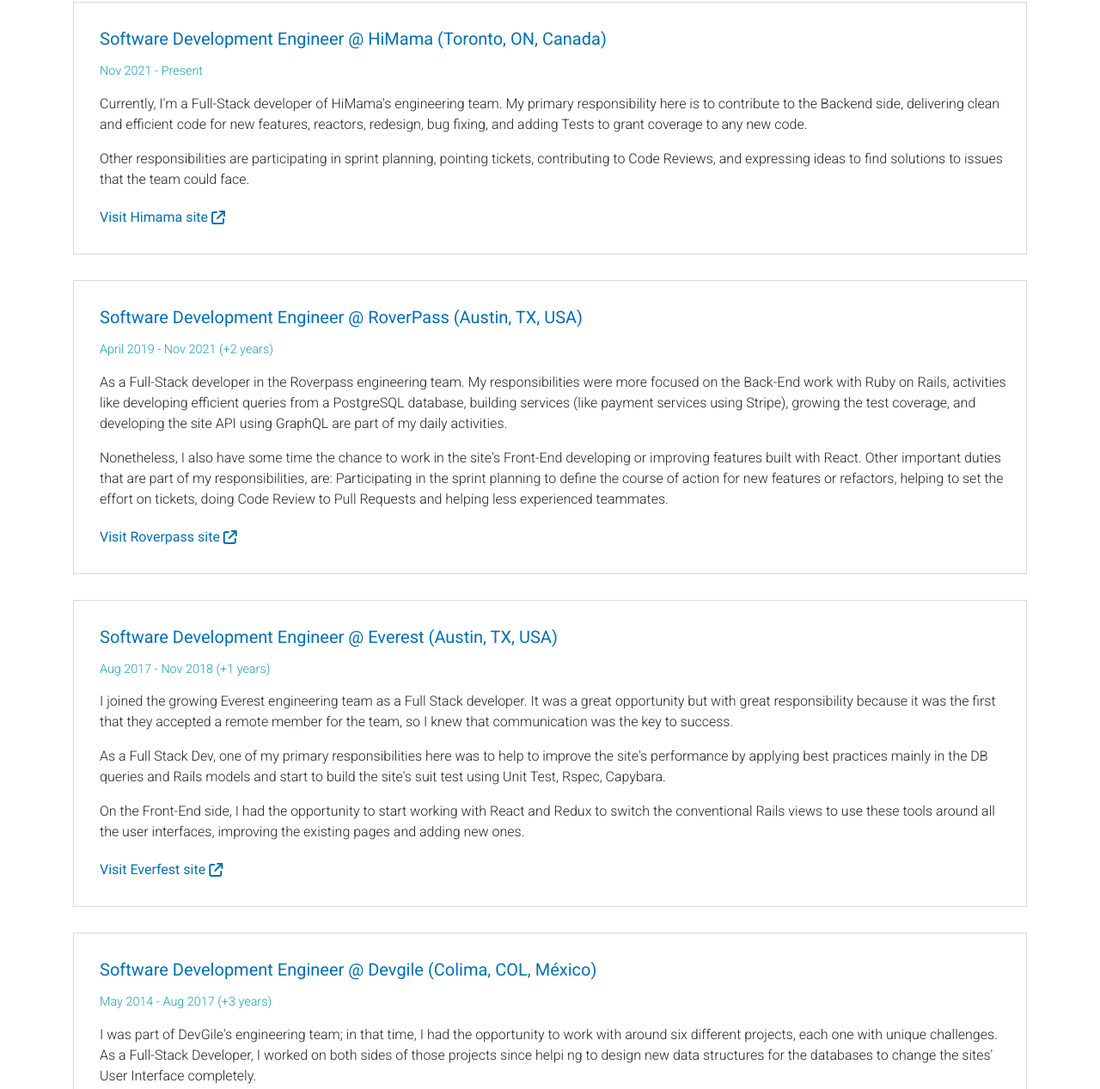
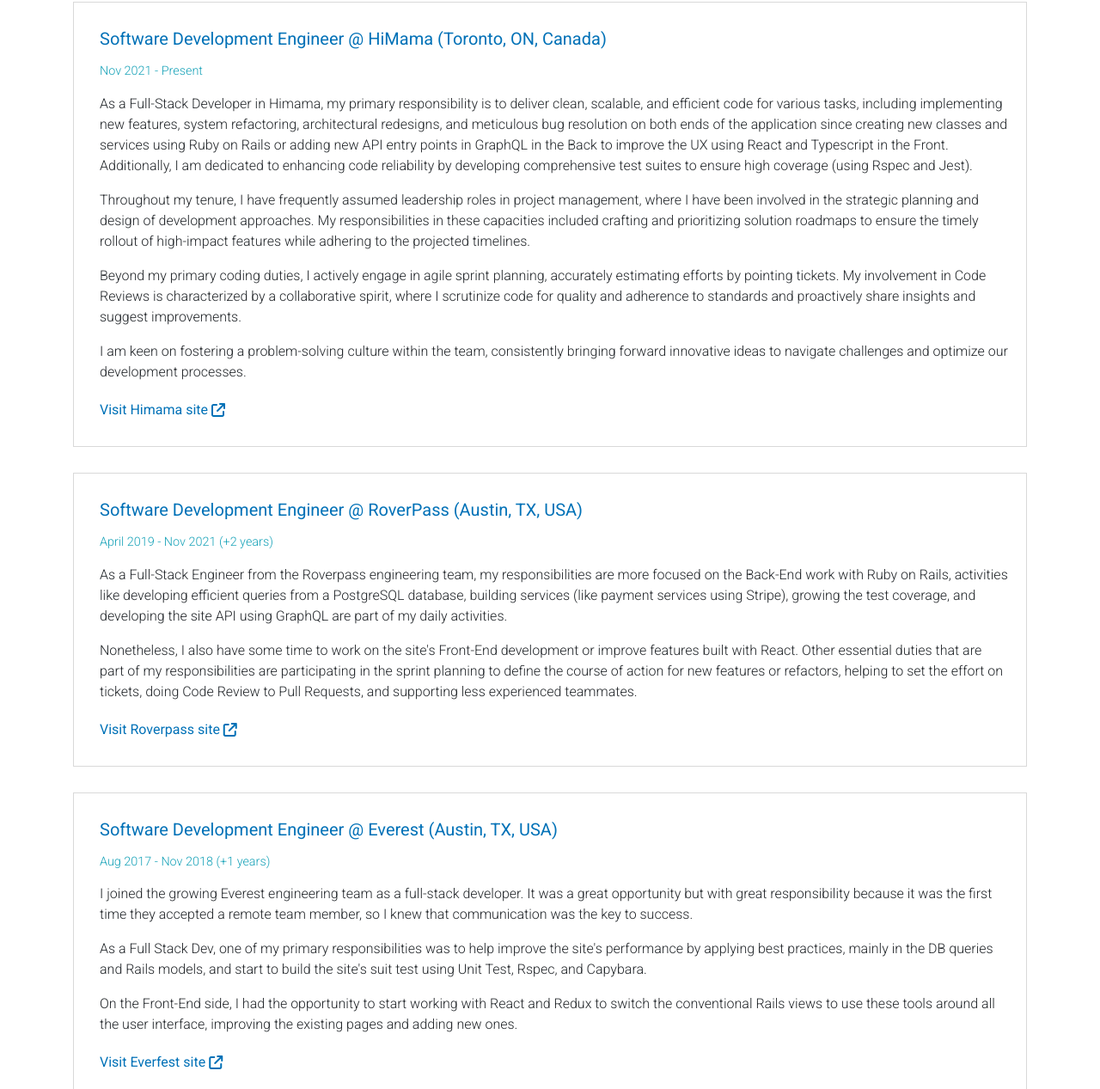
Before and after one commit to alberto-vallejo-ci/website, a plain HTML site: page index.html in a window 1280 px wide. Shown: the part 1507-2774 px from the top of the page at 86% size. Drawn offline with Linux system fonts and the light colour scheme.

Commit message:
update copies

```diff
--- a/index.html
+++ b/index.html
@@ -115,15 +115,29 @@
             <h5 class="experience-card--title">Software Development Engineer @ HiMama (Toronto, ON, Canada)</h6>
             <p class="experience-card--caption">Nov 2021 - Present</p>
             <p class="experience-card--content">
-              Currently, I&#39;m a Full-Stack developer of HiMama&#39;s engineering team. My primary
-              responsibility here is to contribute to the Backend side, delivering clean and efficient
-              code for new features, reactors, redesign, bug fixing, and adding Tests to grant coverage
-              to any new code.
+              As a Full-Stack Developer in Himama, my primary responsibility is to deliver clean, scalable,
+              and efficient code for various tasks, including implementing new features, system refactoring,
+              architectural redesigns, and meticulous bug resolution on both ends of the application since
+              creating new classes and services using Ruby on Rails or adding new API entry points in GraphQL
+              in the Back to improve the UX using React and Typescript in the Front.
+              Additionally, I am dedicated to enhancing code reliability by developing comprehensive
+              test suites to ensure high coverage (using Rspec and Jest).
             </p>
             <p class="experience-card--content">
-              Other responsibilities are participating in sprint planning, pointing tickets,
-              contributing to Code Reviews, and expressing ideas to find solutions to issues that the
-              team could face.
+              Throughout my tenure, I have frequently assumed leadership roles in project management,
+              where I have been involved in the strategic planning and design of development approaches.
+              My responsibilities in these capacities included crafting and prioritizing solution roadmaps
+              to ensure the timely rollout of high-impact features while adhering to the projected timelines.
+            </p>
+            <p class="experience-card--content">
+              Beyond my primary coding duties, I actively engage in agile sprint planning, accurately
+              estimating efforts by pointing tickets. My involvement in Code Reviews is characterized by
+              a collaborative spirit, where I scrutinize code for quality and adherence to standards
+              and proactively share insights and suggest improvements.
+            </p>
+            <p class="experience-card--content">
+              I am keen on fostering a problem-solving culture within the team, consistently bringing forward
+              innovative ideas to navigate challenges and optimize our development processes.
             </p>
             <a href="https://www.himama.com" target="_blank" class="experience-card--link">
               Visit Himama site
@@ -137,18 +151,17 @@
             <h5 class="experience-card--title">Software Development Engineer @ RoverPass (Austin, TX, USA)</h6>
             <p class="experience-card--caption">April 2019 - Nov 2021 (+2 years)</p>
             <p class="experience-card--content">
-              As a Full-Stack developer in the Roverpass engineering team. My responsibilities were
-              more focused on the Back-End work with Ruby on Rails, activities like developing efficient
-              queries from a PostgreSQL database, building services (like payment services using Stripe),
-              growing the test coverage, and developing the site API using GraphQL are part of my daily
-              activities.
+              As a Full-Stack Engineer from the Roverpass engineering team, my responsibilities are more
+              focused on the Back-End work with Ruby on Rails, activities like developing efficient queries
+              from a PostgreSQL database, building services (like payment services using Stripe), growing
+              the test coverage, and developing the site API using GraphQL are part of my daily activities.
             </p>
             <p class="experience-card--content">
-              Nonetheless, I also have some time the chance to work in the site&#39;s Front-End developing
-              or improving features built with React. Other important duties that are part of my
-              responsibilities, are: Participating in the sprint planning to define the course of action
-              for new features or refactors, helping to set the effort on tickets, doing Code Review to
-              Pull Requests and helping less experienced teammates.
+              Nonetheless, I also have some time to work on the site's Front-End development or improve
+              features built with React. Other essential duties that are part of my responsibilities are
+              participating in the sprint planning to define the course of action for new features or
+              refactors, helping to set the effort on tickets, doing Code Review to Pull Requests,
+              and supporting less experienced teammates.
             </p>
             <a href="https://www.roverpass.com" target="_blank" class="experience-card--link">
               Visit Roverpass site
@@ -162,18 +175,18 @@
             <h5 class="experience-card--title">Software Development Engineer @ Everest (Austin, TX, USA)</h6>
             <p class="experience-card--caption">Aug 2017 - Nov 2018 (+1 years)</p>
             <p class="experience-card--content">
-              I joined the growing Everest engineering team as a Full Stack developer. It was a
-              great opportunity but with great responsibility because it was the first that they
-              accepted a remote member for the team, so I knew that communication was the key to success.
+              I joined the growing Everest engineering team as a full-stack developer. It was a great
+              opportunity but with great responsibility because it was the first time they accepted a
+              remote team member, so I knew that communication was the key to success.
             </p>
             <p class="experience-card--content">
-              As a Full Stack Dev, one of my primary responsibilities here was to help to improve the
-              site&#39;s performance by applying best practices mainly in the DB queries and Rails models
-              and start to build the site&#39;s suit test using Unit Test, Rspec, Capybara.
+              As a Full Stack Dev, one of my primary responsibilities was to help improve the site&#39;s performance
+              by applying best practices, mainly in the DB queries and Rails models, and start to build the
+              site&#39;s suit test using Unit Test, Rspec, and Capybara.
             </p>
             <p class="experience-card--content">
               On the Front-End side, I had the opportunity to start working with React and Redux to
-              switch the conventional Rails views to use these tools around all the user interfaces,
+              switch the conventional Rails views to use these tools around all the user interface,
               improving the existing pages and adding new ones.
             </p>
             <a href="https://www.everfest.com" target="_blank" class="experience-card--link">
@@ -188,10 +201,10 @@
             <h5 class="experience-card--title">Software Development Engineer @ Devgile (Colima, COL, México)</h6>
             <p class="experience-card--caption">May 2014 - Aug 2017 (+3 years)</p>
             <p class="experience-card--content">
-              I was part of DevGile&#39;s engineering team; in that time, I had the opportunity to
-                work with around six different projects, each one with unique challenges. As a Full-Stack
-                Developer, I worked on both sides of those projects since helpi   ng to design new data structures
-                for the databases to change the sites&#39; User Interface completely.
+              I was part of DevGile&#39;s engineering team during that time, I had the opportunity to work
+                with around six different projects, each with unique challenges. As a Full-Stack Developer,
+                I used to work on both sides of those projects since helping to design new data structures for
+                the databases to change the User Interface of the sites thoroughly.
             </p>
             <a href="https://www.devgile.com" target="_blank" class="experience-card--link">
               Visit Devgile site
```
